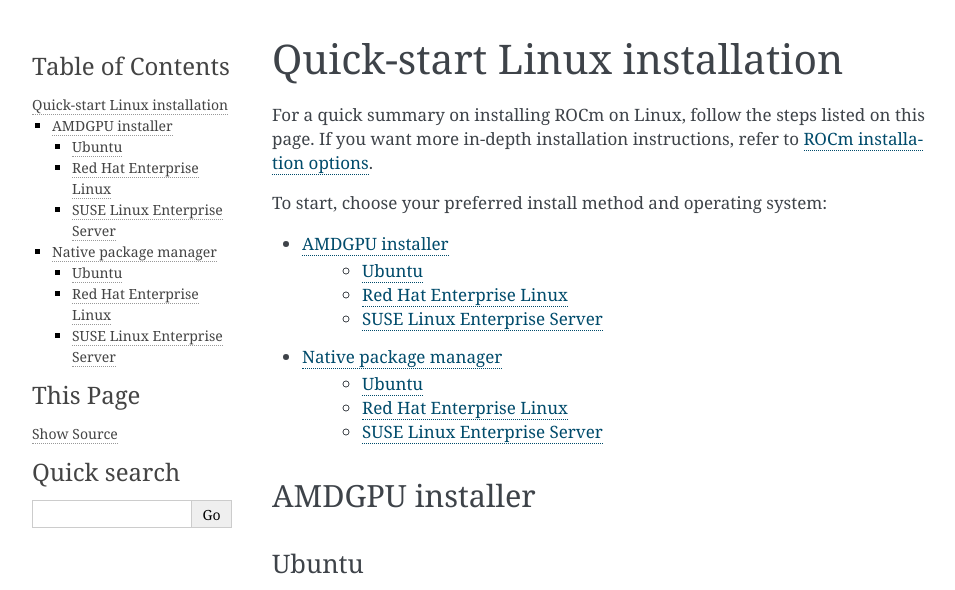
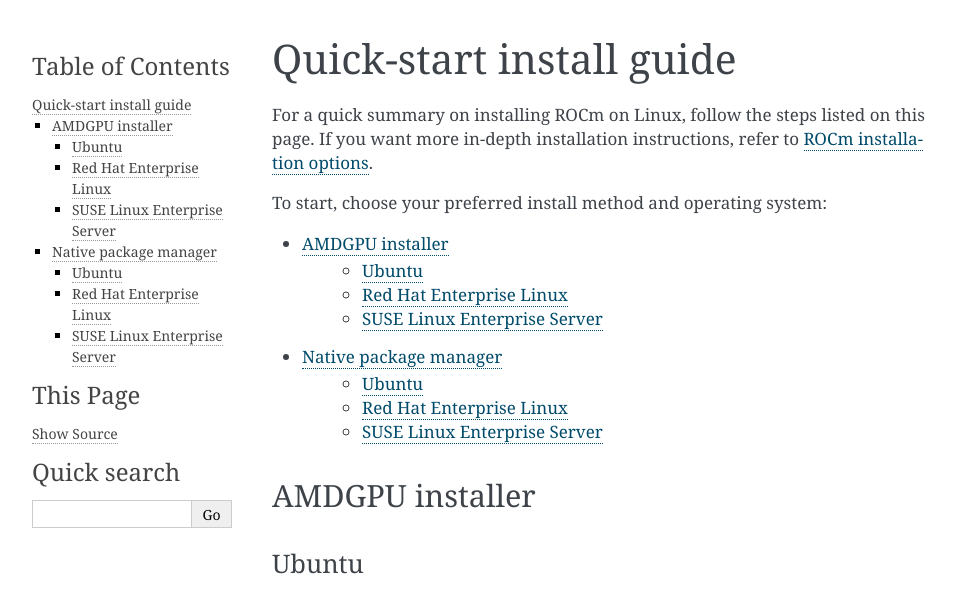
Before and after one commit to ROCm/rocm-install-on-linux, a Sphinx documentation site: the page built from docs/tutorial/quick-start.rst, in a window 1280 px wide. Shown: the top 590 px of the page, without its empty margins (148-1103 px from the left). Built offline with Sphinx 7.4.7, drawn with Linux system fonts in a browser that asks for light colours; grey boxes are pictures that could not be loaded.

Commit message:
update titles

```diff
--- a/docs/index.rst
+++ b/docs/index.rst
@@ -1,7 +1,7 @@
 .. _rocm-install-home:
 
 ****************************************************************
-ROCm™ Linux installation
+ROCm installation for Linux
 ****************************************************************
 
 If you're new to ROCm, we recommend using the :ref:`rocm-install-quick` guide. If you want more
--- a/docs/tutorial/quick-start.rst
+++ b/docs/tutorial/quick-start.rst
@@ -1,7 +1,7 @@
 .. _rocm-install-quick:
 
 *************************************************************
-Quick-start Linux installation
+Quick-start install guide
 *************************************************************
 
 For a quick summary on installing ROCm on Linux, follow the steps listed on this page. If you want
```
